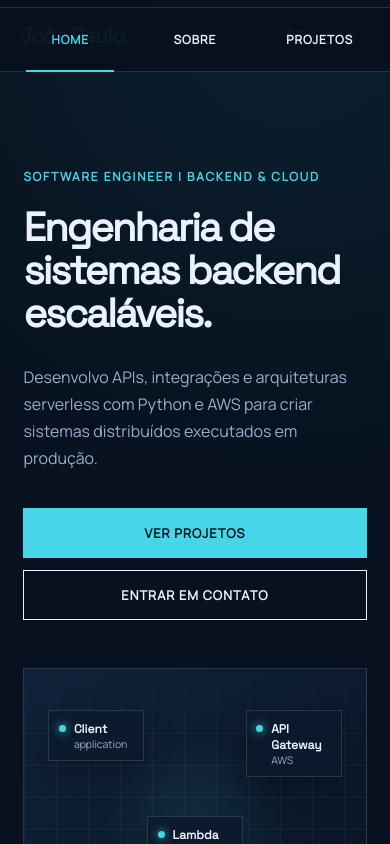
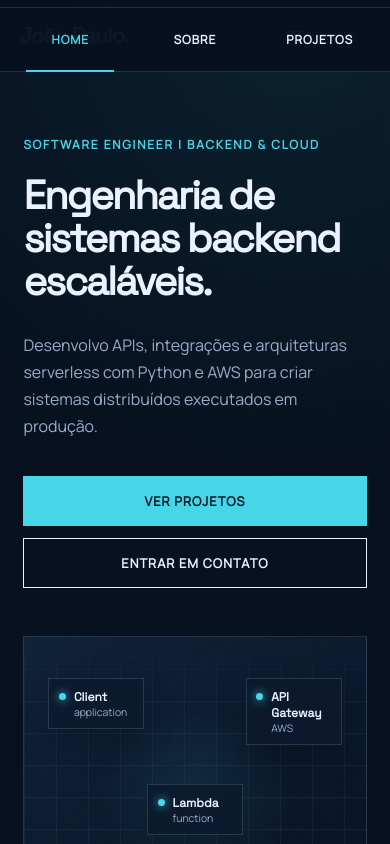
Before and after one commit to joaosalesdev/portfolio, a React (Vite) app: page /#/ in a window 390 px wide. Shown: the top 844 px of the page. Built offline with nearby package versions, Linux system fonts and the light colour scheme.

Commit message:
style: reduz espaçamento entre header e hero

```diff
--- a/src/App.css
+++ b/src/App.css
@@ -182,6 +182,7 @@ p {
   gap: clamp(3rem, 6vw, 7rem);
   align-items: center;
   min-height: calc(100svh - 72px);
+  padding-block: clamp(3rem, 6vw, 5rem);
 }
 
 .hero-description {
@@ -748,7 +749,7 @@ footer {
   .hero {
     grid-template-columns: 1fr;
     min-height: auto;
-    padding-top: 6rem;
+    padding-top: 4rem;
   }
 
   .architecture-visual {
```
